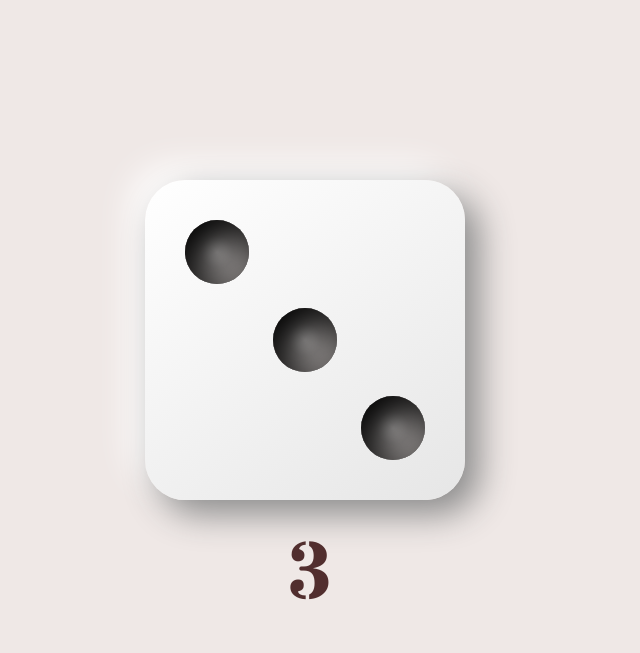
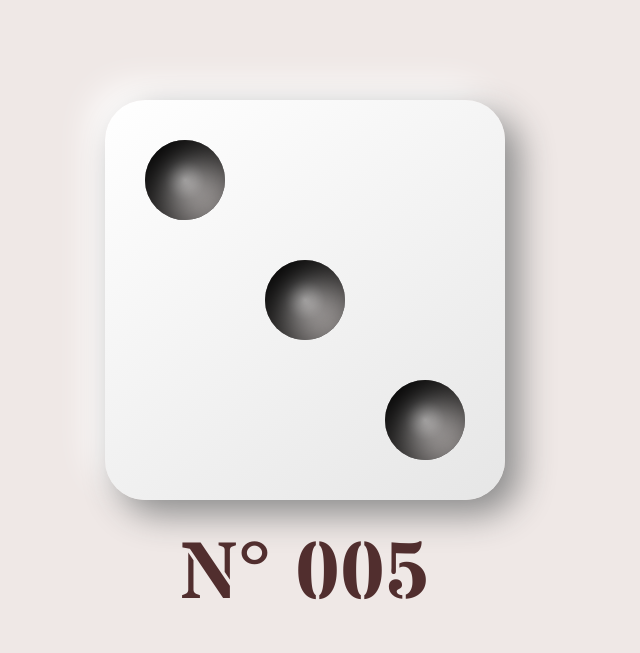
Before and after one commit to CAIS5/100-Days-Coding-Challenge, a plain HTML site: page No006/index.html in a window 1280 px wide. Shown: the whole page, without its empty margins (335-975 px from the left). Drawn offline with nearby package versions, Linux system fonts and the light colour scheme; a web font is replaced by a local one.

Commit message:
font and layout

```diff
--- a/No006/index.html
+++ b/No006/index.html
@@ -14,14 +14,15 @@
     <link href="https://fonts.googleapis.com/css2?family=Nerko+One&family=Xanh+Mono:ital@0;1&display=swap"
         rel="stylesheet">
 
-        <link rel="preconnect" href="https://fonts.gstatic.com">
-<link href="https://fonts.googleapis.com/css2?family=Stardos+Stencil:wght@700&display=swap" rel="stylesheet">
+    <link rel="preconnect" href="https://fonts.gstatic.com">
+    <link href="https://fonts.googleapis.com/css2?family=Stardos+Stencil:wght@700&display=swap" rel="stylesheet">
 </head>
 
 <body>
 
+
     <div class="frame">
-        <h1 id="dice-face">3</h1>
+        <h1 id="title">N° 005</h1>
         <div class="dice">
             <div value="1" class="face one-dot ">
                 <div class="dot"></div>
--- a/No006/index.scss
+++ b/No006/index.scss
@@ -9,16 +9,16 @@
   box-sizing: border-box;
 }
 
-$SIZE: 320px;
+$SIZE: 400px;
 $FRAME-SIZE: 500px;
 $CENTER: 50;
 $white: #efe8e6;
 
 body {
-background:$white;
+  background: $white;
 
-font-family: 'Stardos Stencil', cursive;
-color:rgb(81, 46, 46);
+  font-family: "Stardos Stencil", cursive;
+  color: rgb(81, 46, 46);
 }
 
 .frame {
@@ -33,18 +33,17 @@ color:rgb(81, 46, 46);
   -webkit-font-smoothing: antialiased;
   -moz-osx-font-smoothing: grayscale;
   display: flex;
-    flex-direction: column-reverse;
-    align-items: center;
+  flex-direction: column-reverse;
+  align-items: center;
 }
 
-#dice-face {
-    font-weight: 700;
-    text-align: center;
-    font-size: 5rem;
-    margin:20px auto;
+#title {
+  font-weight: 700;
+  text-align: center;
+  font-size: 5rem;
+  margin: 20px auto;
 }
 .dice {
-
   .face {
     width: $SIZE;
     height: $SIZE;
@@ -54,8 +53,7 @@ color:rgb(81, 46, 46);
     padding: 40px;
     display: none;
     background: linear-gradient(145deg, #ffffff, #e6e6e6);
-    box-shadow:  14px 14px 35px #8a8a8a,
-                 -14px -14px 35px #ffffff;
+    box-shadow: 14px 14px 35px #8a8a8a, -14px -14px 35px #ffffff;
 
     .dot {
       width: ($SIZE / 5);
@@ -69,14 +67,13 @@ color:rgb(81, 46, 46);
         #000000 72%
       );
 
-      box-shadow: inset 14px 14px 50px #000000,
-            inset -14px -14px 50px $white;
+      box-shadow: inset 14px 14px 50px #000000, inset -14px -14px 50px $white;
       border-radius: 50%;
     }
   }
 
   .active {
-    display:flex;
+    display: flex;
     animation: wobble 0.8s ease-in-out;
   }
 
```
Also changed, not shown: No006/index.css.
